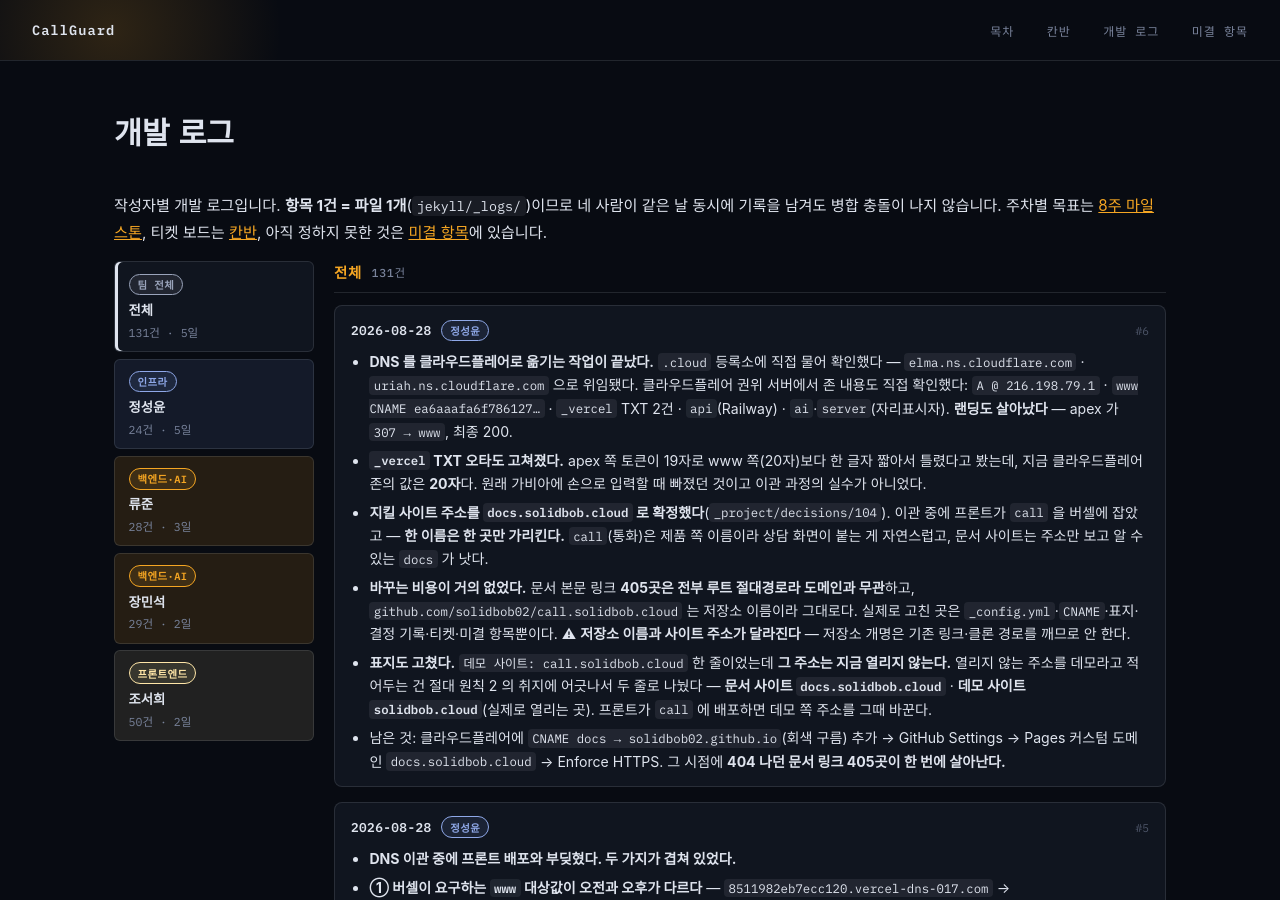
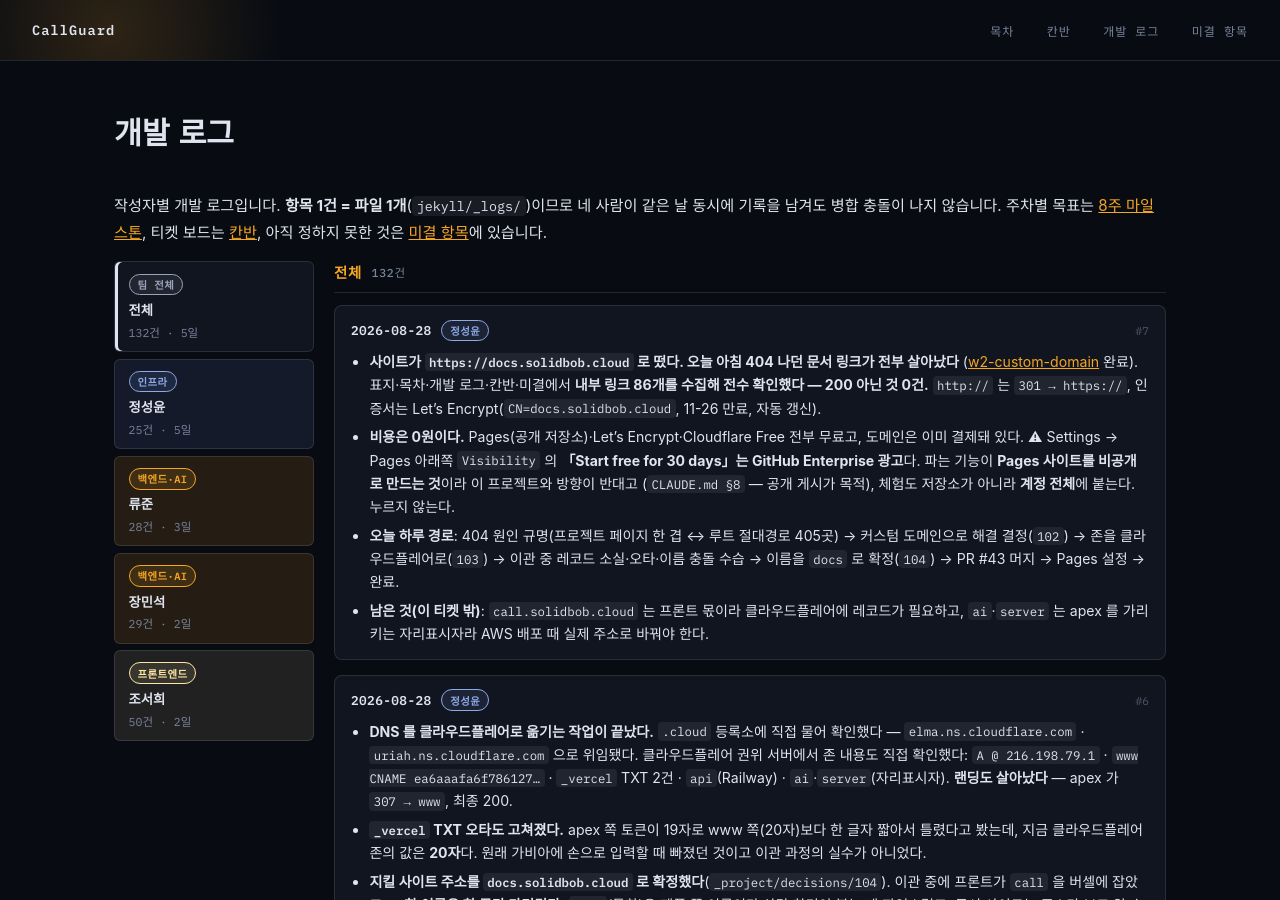
Before and after one commit to solidbob02/call.solidbob.cloud, a Jekyll site: the page built from jekyll/progress.markdown, in a window 1280 px wide and 900 px high. Built offline with Jekyll 4.4.1, drawn with Linux system fonts in a browser that asks for light colours; some web fonts are replaced.

Commit message:
log(w2): 커스텀 도메인 완료 — docs.solidbob.cloud 배포 확인
w2-custom-domain 을 done 으로 옮기고 실측 결과를 남긴다.

- 표지·목차·개발 로그·칸반·미결에서 내부 링크 86개 전수 확인 — 200 아닌 것 0건
- http → 301 https, Enforce HTTPS, Let's Encrypt 인증서 정상
- 미결 항목의 404 건과 리스크 표의 「도메인 미배포」 줄 종료
- STATE.md 인프라 줄을 배포 완료 상태로 덮어쓰기

Settings → Pages 의 「Start free for 30 days」는 GitHub Enterprise 광고이고
Pages 를 비공개로 만드는 기능이라 공개 게시가 목적인 이 프로젝트와 반대다.
누르지 않는다는 것을 기록에 남겼다.

Co-Authored-By: Claude Opus 5 <noreply@anthropic.com>

````diff
--- a/jekyll/_backlogs/w2-custom-domain.md
+++ b/jekyll/_backlogs/w2-custom-domain.md
@@ -30,15 +30,26 @@ depends_on:
 - `jekyll/index.markdown` — 표지 「데모 사이트」를 「문서 사이트 `docs.solidbob.cloud`」 + 「데모 사이트 `solidbob.cloud`」 두 줄로
 - `.github/workflows/pages.yml` — `--baseurl` 이 왜 자동으로 비워지는지 주석
 
-**남은 것 — 사람이 해야 한다 (정성윤)**
+**완료 (2026-08-28)** — `https://docs.solidbob.cloud/` 정상. **404 가 사라졌다.**
 
-⚠ 이름이 `call` → **`docs`** 로 바뀌었다(`_project/decisions/104` — `call` 은 프론트가 쓴다).
-DNS 는 **클라우드플레어**다(`decisions/103`). 네임서버 전환은 2026-08-28 완료됐다.
+```
+docs.solidbob.cloud → solidbob02.github.io → 185.199.109.153 (GitHub Pages)
+/  ·  /docs/09/  ·  /toc/  ·  /progress/  ·  /kanban/  ·  /open-items/   전부 200
+http:// → 301 https://          Enforce HTTPS ✅
+인증서  Let's Encrypt, CN=docs.solidbob.cloud, 2026-08-28 ~ 11-26
+```
 
-1. 클라우드플레어 `DNS → Records → Add record`
-   `CNAME` / `docs` / `solidbob02.github.io` / **DNS only(회색 구름)** / TTL Auto
-2. GitHub Settings → Pages → Custom domain 에 `docs.solidbob.cloud` → Save
-3. DNS check 통과 후 **Enforce HTTPS** (인증서 발급까지 몇 분~한 시간)
+**표지·목차·개발 로그·칸반·미결에서 내부 링크 86개를 수집해 전부 열어봤다 — 200 아닌 것 0건.**
 
-**완료 조건** — `https://docs.solidbob.cloud/docs/09/` 가 200 이고 HTTPS 가 강제된다.
-표지의 「문서 사이트」 주소와 실제 주소가 같아진다.
+밟은 경로: 클라우드플레어 존 이관(`decisions/103`) → `CNAME docs → solidbob02.github.io`(회색 구름)
+→ Settings → Pages 커스텀 도메인 → Enforce HTTPS. 이름은 `call` → `docs` 로 바뀌었다(`decisions/104`).
+
+**비용은 0원이다** — Pages(공개 저장소)·Let's Encrypt·Cloudflare Free 전부 무료다.
+Settings → Pages 아래쪽 `Visibility` 의 「Start free for 30 days」는 **GitHub Enterprise 광고**이고
+Pages 사이트를 **비공개로** 만드는 기능이라 이 프로젝트와 방향이 반대다(`CLAUDE.md §8` — 공개가 목적). 누르지 않는다.
+
+**완료 조건** — ✅ `https://docs.solidbob.cloud/docs/09/` 200 · ✅ HTTPS 강제 ·
+✅ 표지의 「문서 사이트」 주소와 실제 주소가 일치.
+
+**남은 것(이 티켓 밖)**: `call.solidbob.cloud` 는 프론트 몫이라 클라우드플레어에 레코드가 필요하고,
+`ai`·`server` 자리표시자는 AWS 배포 때 실제 주소로 바꾼다.
--- a/jekyll/open-items.markdown
+++ b/jekyll/open-items.markdown
@@ -13,7 +13,7 @@ permalink: /open-items/
 | ~~류준 부하 집중 (백엔드+AI 동시 담당)~~ *(해소됨, 2026-08-26)* | [7.2절](/docs/07/) 팀 개편(장민석이 백엔드·AI 합류)으로 구조적으로 해소. C-5·CI 운영은 정성윤에게 둔 기존 조치는 유지, F-2는 여전히 조건부 |
 | GPU 미확보 | **[V2] 확인됨 — Apple M5, CUDA 없음.** `polyglot-ko-1.3b` 등 소형 모델 MPS로 대응, 4개 오픈소스 모델 다운로드 완료 |
 | 범위 과다 (F·G·H·I) | 코어(A~E, C-5)만 절대 사수, 나머지는 6주차 기준선 통과 시에만 조건부 착수 |
-| 깃허브 저장소·데모 도메인 아직 미배포 *(2026-08-28 앞당김)* | 원격은 `github.com/solidbob02/call.solidbob.cloud`로 연결 완료. 데모 도메인 연결은 Sprint 7 로 미뤄 뒀으나, **미룬 탓에 배포 사이트의 본문 링크가 전부 404** 라 2주차로 앞당겼다(프로젝트 페이지의 `/call.solidbob.cloud/` 한 겹과 루트 절대경로 링크 405곳이 어긋난다). `_project/decisions/102` · [w2-custom-domain](/backlog/w2-custom-domain/) |
+| ~~깃허브 저장소·데모 도메인 아직 미배포~~ *(해소됨, 2026-08-28)* | 원격은 `github.com/solidbob02/call.solidbob.cloud`로 연결 완료. 데모 도메인 연결은 Sprint 7 로 미뤄 뒀으나, **미룬 탓에 배포 사이트의 본문 링크가 전부 404** 라 2주차로 앞당겼다(프로젝트 페이지의 `/call.solidbob.cloud/` 한 겹과 루트 절대경로 링크 405곳이 어긋난다). `_project/decisions/102` · [w2-custom-domain](/backlog/w2-custom-domain/) |
 
 ## 정하지 못한 것 (2주차로 넘어감)
 
@@ -98,7 +98,7 @@ permalink: /open-items/
 - [ ] **중복 티켓 — 조서희 님 확인 필요 (신규, 2026-08-28)** — 세션 종료 검사가 `w1-dashboard-scaffold-seohee`(status `done`) ↔ `w2-dashboard-scaffold`(status `todo`)를 같은 작업으로 경고한다. 제목이 「React 대시보드 스캐폴딩」으로 같고 담당도 둘 다 조서희다. **남의 티켓이라 손대지 않았다**([§4](https://github.com/solidbob02/call.solidbob.cloud/blob/main/CLAUDE.md)). `w2` 쪽이 아직 `todo` 라 보존할 수행 기록이 없으므로 합치거나 범위를 나누면 된다
 - [x] **`call.solidbob.cloud` 는 프론트, 지킬은 `docs.solidbob.cloud` — 확정 (2026-08-28, `decisions/104`)** — `call`(통화)은 제품 쪽 이름이라 상담 화면이 붙는 게 자연스럽고, 문서 사이트는 주소만 보고 알 수 있는 `docs` 가 낫다. **바꾸는 비용이 거의 없었다** — 본문 링크 405곳은 전부 루트 절대경로라 도메인과 무관하고, `github.com/solidbob02/call.solidbob.cloud` 는 저장소 이름이라 그대로다. ⚠ **저장소 이름과 사이트 주소가 달라진다**(저장소 개명은 링크·클론 경로를 깨므로 안 한다). 원래 논의는 아래에 남긴다 — — DNS 이관 중에 **프론트 담당이 가비아 존에 `call CNAME cname.vercel-dns.com`(Vercel)을 추가한 것**을 발견했다. 그런데 `call` 은 지킬 기획서 사이트가 쓸 이름으로 잡혀 있다(저장소 이름·표지·문서 링크 405곳이 전부 이 기준이고, `decisions/102` 도 그렇게 정했다). **한 이름은 한 곳만 가리킨다.** ⚠ **의도인지 확인이 먼저다** — 저장소 이름을 보고 넣은 것일 수도 있다. 프론트는 이미 apex(`solidbob.cloud`)·`www` 를 갖고 있어서, 화면이 더 필요하면 `app`·`dashboard` 를 쓰면 된다. **정할 것**: ① `call` = 지킬(권장 — 고칠 게 없다) ② `call` = 프론트(지킬은 `docs` 등으로, `_config.yml`·`decisions/102`·티켓을 함께 고쳐야 한다). 담당: 정성윤 ↔ 프론트
 - [ ] **DNS 레코드를 넣는 곳이 바뀌었다 — 팀 전체 공지 필요 (신규, 2026-08-28)** — 네임서버를 클라우드플레어로 옮기면 **가비아 DNS 설정은 무시된다.** 실제로 프론트 담당이 이관 중에 가비아에 `call` 을 넣었는데 그건 전환 순간 사라진다. **앞으로 DNS 는 클라우드플레어에서만 넣는다.** ⚠ 함께 겪은 것: **버셀이 요구하는 `www` CNAME 대상값은 프로젝트가 바뀌면 같이 바뀐다**(오전 `8511982eb7ecc120…` → 오후 `ea6aaafa6f786127…`). 값의 정본은 **버셀 대시보드 Domains 화면**이지 우리가 적어둔 메모가 아니다. 레코드 원본·확인법: `_project/dns-solidbob-cloud.md`
-- [ ] **⚠ 배포 사이트 본문 링크가 전부 404 — DNS·Settings 두 단계가 사람 손에 남았다 (신규, 2026-08-28)** — `https://solidbob02.github.io/docs/09/` 처럼 죽는다. 프로젝트 페이지라 사이트가 `/call.solidbob.cloud/` 아래 놓이는데 **링크 405곳이 `/docs/09/` 같은 루트 절대경로**라 한 겹이 어긋난다. 상단 내비만 `relative_url` 을 써서 **내비는 되고 본문은 안 되는** 모양이 됐다. **CI 가 못 잡는 이유**: 링크 검사는 `--baseurl` 없이 빌드한 `_site` 를 보고, 배포는 `--baseurl /call.solidbob.cloud` 로 다시 빌드한다 — 검사한 사이트와 배포된 사이트가 다르다. **해법은 커스텀 도메인**이다(루트에 올라가면 `baseurl` 이 `""` 가 되어 405곳이 그대로 맞고, CI·배포 빌드도 같아진다). 저장소 쪽(`_config.yml` `url` · `jekyll/CNAME` · `pages.yml` 주석)은 반영했다. **남은 것 — 정성윤**: ① 가비아 DNS 에 `call CNAME solidbob02.github.io.` ② Settings → Pages → Custom domain 지정 후 Enforce HTTPS. ⚠ **`jekyll/CNAME` 파일이 ①② 를 대신하지 못한다** — Actions 배포는 그 파일을 읽지 않는다. `_project/decisions/102` · [w2-custom-domain](/backlog/w2-custom-domain/)
+- [x] **배포 사이트 본문 링크 404 — 해결 (2026-08-28)** — `https://docs.solidbob.cloud/` 로 붙였다. 내부 링크 86개 전수 확인 200, HTTPS 강제, 인증서 정상. 아래는 원인 기록 — — `https://solidbob02.github.io/docs/09/` 처럼 죽는다. 프로젝트 페이지라 사이트가 `/call.solidbob.cloud/` 아래 놓이는데 **링크 405곳이 `/docs/09/` 같은 루트 절대경로**라 한 겹이 어긋난다. 상단 내비만 `relative_url` 을 써서 **내비는 되고 본문은 안 되는** 모양이 됐다. **CI 가 못 잡는 이유**: 링크 검사는 `--baseurl` 없이 빌드한 `_site` 를 보고, 배포는 `--baseurl /call.solidbob.cloud` 로 다시 빌드한다 — 검사한 사이트와 배포된 사이트가 다르다. **해법은 커스텀 도메인**이다(루트에 올라가면 `baseurl` 이 `""` 가 되어 405곳이 그대로 맞고, CI·배포 빌드도 같아진다). 저장소 쪽(`_config.yml` `url` · `jekyll/CNAME` · `pages.yml` 주석)은 반영했다. **남은 것 — 정성윤**: ① 가비아 DNS 에 `call CNAME solidbob02.github.io.` ② Settings → Pages → Custom domain 지정 후 Enforce HTTPS. ⚠ **`jekyll/CNAME` 파일이 ①② 를 대신하지 못한다** — Actions 배포는 그 파일을 읽지 않는다. `_project/decisions/102` · [w2-custom-domain](/backlog/w2-custom-domain/)
 - [x] **커스텀 도메인을 클라우드플레어로 걸지 — 건다. ⚠ 아래 판단은 같은 날 뒤집혔다 (2026-08-28, `decisions/103`)** — **존은 이미 클라우드플레어에 추가됐고 네임서버 전환 대기 중이다.** 아래 우려 셋 중 **둘은 순서를 지키면 사라진다**(프록시를 `DNS only` 로 두면 인증서 발급이 막히지 않고, 암호화 모드를 `Full (strict)` 로 두면 루프가 안 난다). 남는 것은 「존을 통째로 옮겨야 한다」인데 **레코드가 2건뿐이라 비용이 작고**, 옮겨 두면 나중에 `server.solidbob.cloud`(AWS)에 프록시·터널을 붙일 때 이관 단계가 없어진다. **지켜야 할 조건 4가지는 `decisions/103` 에 있다** — ① `call` 은 항상 회색 구름 ② `Full (strict)` ③ apex·`www`(Vercel)도 회색 구름 ④ **NS 전환 전에 레코드 2건 대조**(가져오기가 놓친 채로 바꾸면 그 순간 랜딩이 죽는다). 원래 판단은 아래에 그대로 남긴다(절대 원칙 8) — 클라우드플레어는 **서브도메인만 위임받지 못해**(부분 설정은 엔터프라이즈) 네임서버를 통째로 옮겨야 하고, 그러면 지금 살아 있는 apex·`www`(Vercel)를 다시 만들어야 한다. **프록시(주황 구름)를 켜면 GitHub 의 인증서 발급이 막히고**, SSL 모드가 `Flexible` 이면 리다이렉트 루프가 난다. 지금 `solidbob.cloud` 존에는 apex `A 216.198.79.1` 와 `www` CNAME **둘뿐**이고 MX·TXT 가 없어서, 나중에 `server.solidbob.cloud`(AWS)에 프록시·터널이 필요해지면 **그때 옮겨도 비용이 같다.** `_project/decisions/102`
 - [x] **GitHub Pages 활성화** — Source를 "GitHub Actions"로 변경 완료, 배포 워크플로 정상 동작 확인(`https://solidbob02.github.io/call.solidbob.cloud/`). ⚠ **커스텀 도메인 연결을 Sprint 7 로 미룬 것이 위 404 의 원인이다** — 2주차로 앞당겼다
 
````
Also changed, not shown: other parts of jekyll/_backlogs/w2-custom-domain.md (+1 -1 lines), _project/STATE.md (+1 -1 lines), jekyll/_logs/2026-08-28-07-seongyun.md (added, +20 -0 lines).
